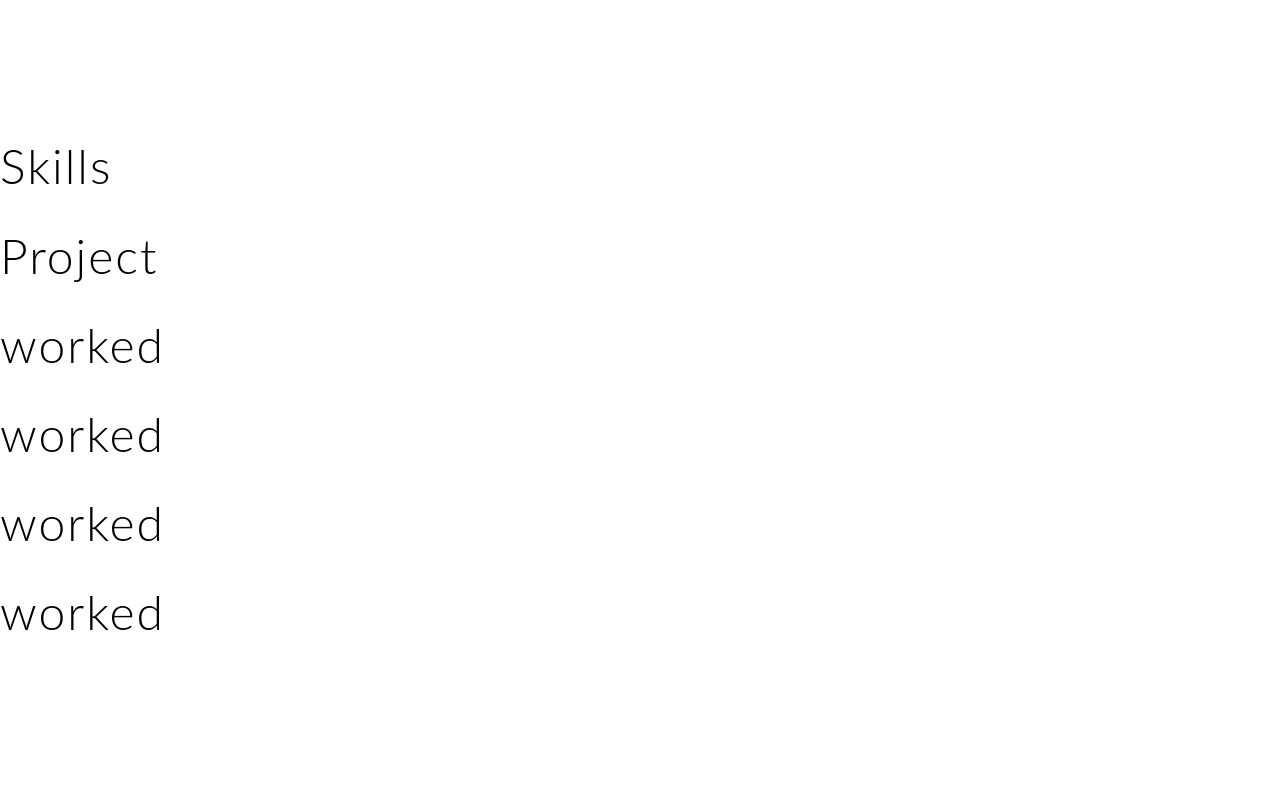
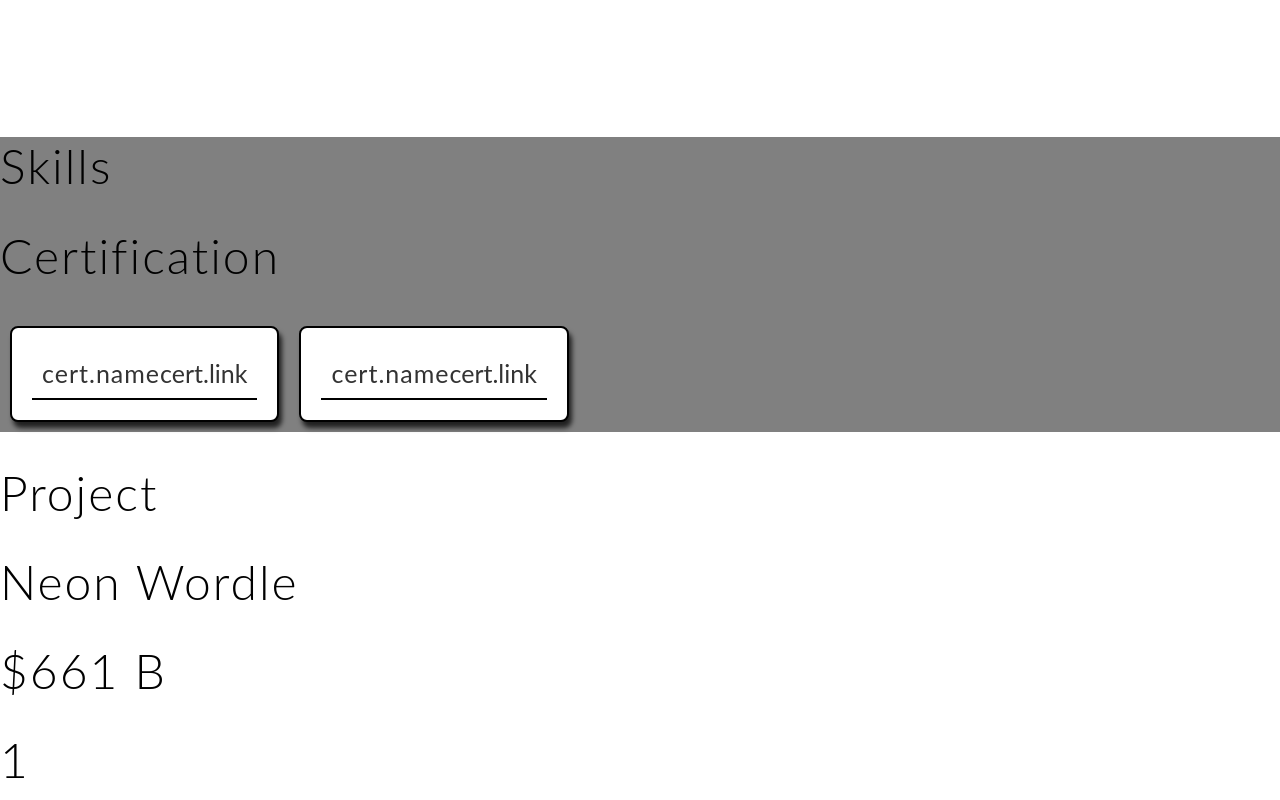
Before and after one commit to kareemIt/Personal-Site, a React (Create React App) app: page / in a window 1280 px wide. Shown: the part 880-1680 px from the top of the page. Before the commit the page ends 1552 px from the top, so only its background shows below. Built offline with nearby package versions, Linux system fonts and the light colour scheme.

Commit message:
setting up cert

```diff
--- a/src/App.js
+++ b/src/App.js
@@ -5,7 +5,7 @@ import Nav from './components/Nav';
 import About from './components/About';
 import Project from './components/Project';
 import Skills from './components/Skills';
-
+import Certs from './components/Certs';
 
 export default function App() {
   return (
@@ -13,7 +13,10 @@ export default function App() {
       <Nav />
       <Home />
       <About />
-      <Skills />
+      <div className='skills-container'>
+        <Skills />
+        <Certs />
+      </div>
       <Project />
     </div>
   );
--- a/src/components/Certs.js
+++ b/src/components/Certs.js
@@ -2,6 +2,15 @@ import React from 'react';
 import CertInfo from "../utils/certs.json"
 
 const Certs = () => {
-  return <div></div>;
+  return <div>
+    <h1>Certification</h1>
+    <div className='outter-cert-container'>
+      {CertInfo.Certs.map((cert, index) => (
+        <div className='cert-container'>
+            <p className='cert'>cert.name  <button className='button'>cert.link</button></p>
+            </div>
+            ))}
+    </div>
+  </div>;
 };
 export default Certs;
--- a/src/components/Project.js
+++ b/src/components/Project.js
@@ -3,12 +3,15 @@ import ProjectContainer from "./ProjectContainer"
 import projectInfo from "../utils/Projects.json"
 
 const Project = () => {
-  console.dir(projectInfo.projects)
   return <div>
     <h1>Project</h1>
     <div>
-      {projectInfo.projects.map((pro, index) => (
-              <ProjectContainer pro={pro}  key={index} />
+      {projectInfo.projects.map((project, index) => (
+        <div>
+                <h1>{project.name}</h1>
+                <h1>{project.description}</h1>
+                <h1>{project.link}</h1>
+                </div>
             ))}
     </div>
   </div>;
--- a/src/components/ProjectContainer.js
+++ b/src/components/ProjectContainer.js
@@ -5,8 +5,8 @@ const ProjectContainer = (pro, index) => {
   return <div>
     <h1>worked</h1>
     <h1>{pro.name}</h1>
-    {/* <h1>{description}</h1>
-    <h1>{link}</h1> */}
+    <h1>{description}</h1>
+    <h1>{link}</h1>
   </div>;
 };
 export default ProjectContainer;
--- a/src/style.css
+++ b/src/style.css
@@ -9,6 +9,86 @@ body {
   background-color: white;
 }
 
+
+/*style nav bar */
+ul {
+  list-style-type: none;
+  margin: 0;
+  padding: 0;
+  overflow: hidden;
+  background-color: #333;
+  box-shadow: 10px 10px 5px 0px rgba(0,0,0,0.75);
+}
+li {
+  float: left;
+}
+
+li a {
+  display: block;
+  color: white;
+  text-align: center;
+  padding: 14px 16px;
+  text-decoration: none;
+}
+
+li a:hover:not(.active) {
+  background-color: #111;
+}
+
+.active {
+  background-color: #04AA6D;
+}
+.sticky {
+  position: fixed;
+  top: 0;
+  width: 100%;
+}
+
+.cert-container{
+    justify-content: center;
+    border: black solid 2px;
+    padding: 10px;
+    margin: 10px;
+    display: flex;
+    background-color: white;
+    border-radius: 8px;
+    box-shadow: 3px 6px 5px 0px rgba(0,0,0,0.75);
+}
+.skills-container{
+  background-color: grey;
+}
+.outter-cert-container{
+  display: flex;
+}
+.cert{
+  font-size: 25px;
+  border-bottom: black solid 2px;
+  padding: 10px;
+  margin: 10px;
+  display: flex;
+}
+.button{
+  background: none;
+	color: inherit;
+	border: none;
+	padding: 0;
+	font: inherit;
+	cursor: pointer;
+	outline: inherit;
+}
+
+
+
+
+
+
+
+
+
+
+
+
+/*waves css*/
 h1 {
   font-weight: 800;
   font-size: 1.5rem;
@@ -124,30 +204,3 @@ p {
     font-size: 24px;
   }
 }
-ul {
-  list-style-type: none;
-  margin: 0;
-  padding: 0;
-  overflow: hidden;
-  background-color: #333;
-  box-shadow: 10px 10px 5px 0px rgba(0,0,0,0.75);
-}
-li {
-  float: left;
-}
-
-li a {
-  display: block;
-  color: white;
-  text-align: center;
-  padding: 14px 16px;
-  text-decoration: none;
-}
-
-li a:hover:not(.active) {
-  background-color: #111;
-}
-
-.active {
-  background-color: #04AA6D;
-}
```
